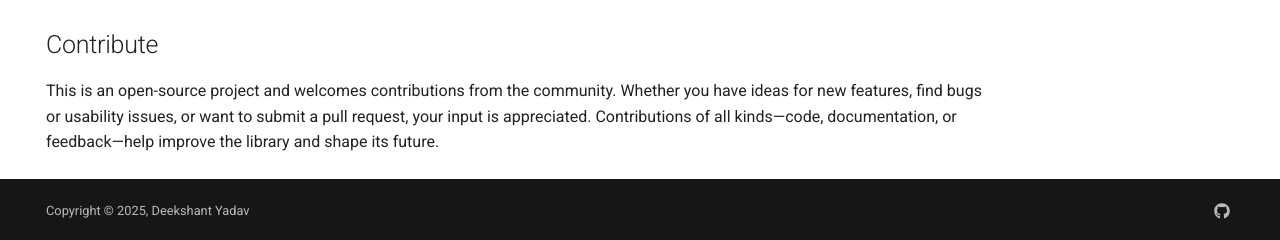
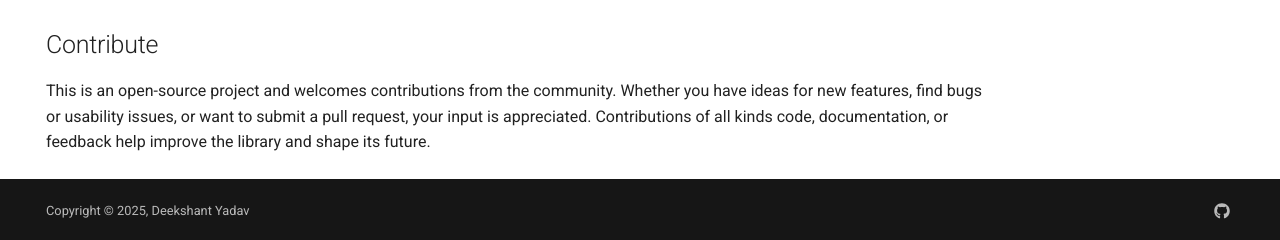
Before and after one commit to d33kshant/plmbr, an MkDocs documentation site: the page built from docs/index.md, in a window 1280 px wide and 900 px high, scrolled down 1254 px. Shown: the part 657-897 px from the top of the window. Built offline with MkDocs 1.6.1 and Material for MkDocs 9.7.7, drawn with Linux system fonts in a browser that asks for light colours; comment, search, counter and statistics services are not loaded.

Commit message:
fix: replace hyphens with space

```diff
--- a/docs/index.md
+++ b/docs/index.md
@@ -88,4 +88,4 @@ The motivation behind `plmbr` comes from the need to streamline data processing
 
 ## Contribute
 
-This is an open-source project and welcomes contributions from the community. Whether you have ideas for new features, find bugs or usability issues, or want to submit a pull request, your input is appreciated. Contributions of all kinds—code, documentation, or feedback—help improve the library and shape its future.
+This is an open-source project and welcomes contributions from the community. Whether you have ideas for new features, find bugs or usability issues, or want to submit a pull request, your input is appreciated. Contributions of all kinds code, documentation, or feedback help improve the library and shape its future.
```
Also changed, not shown: README.md (+1 -1 lines).
